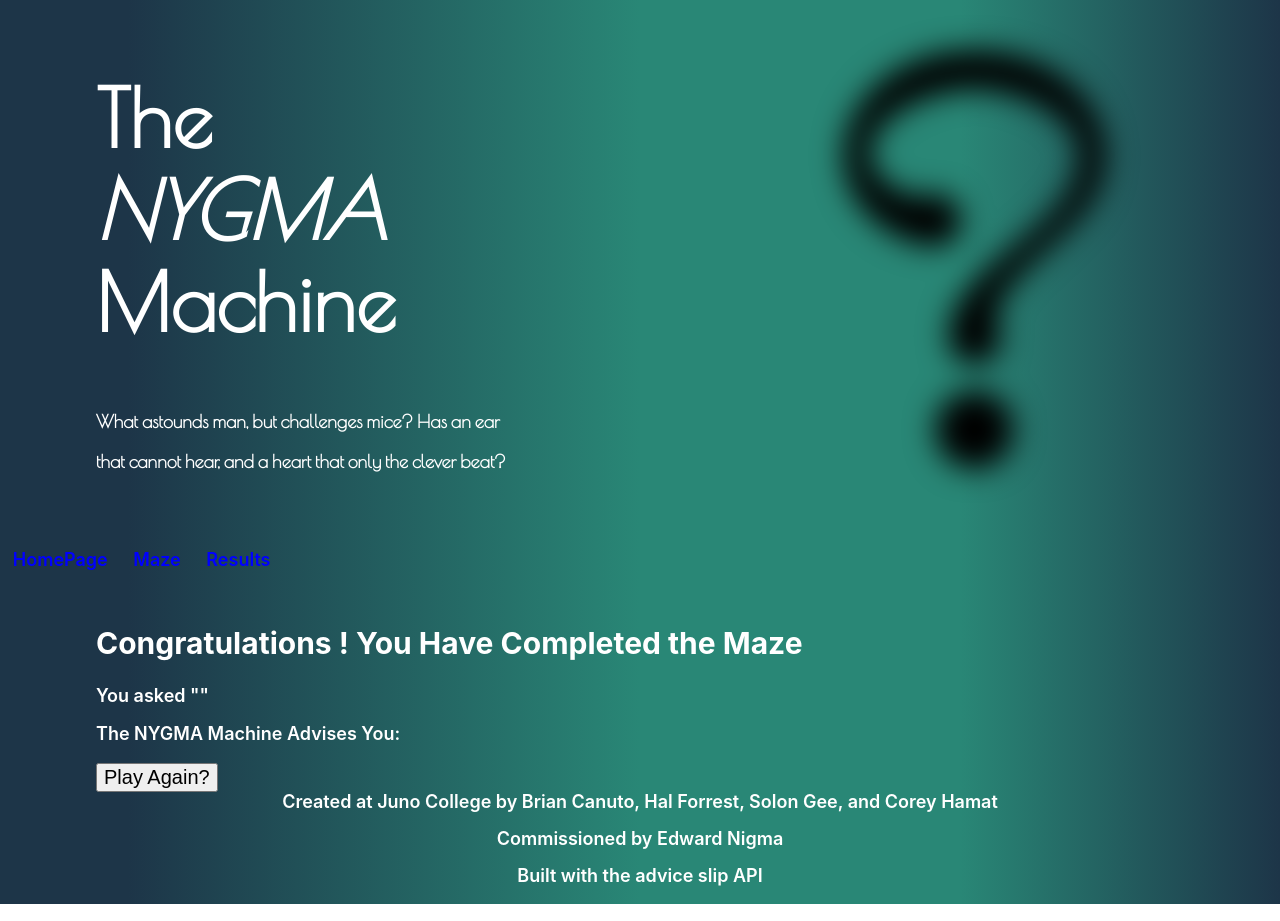
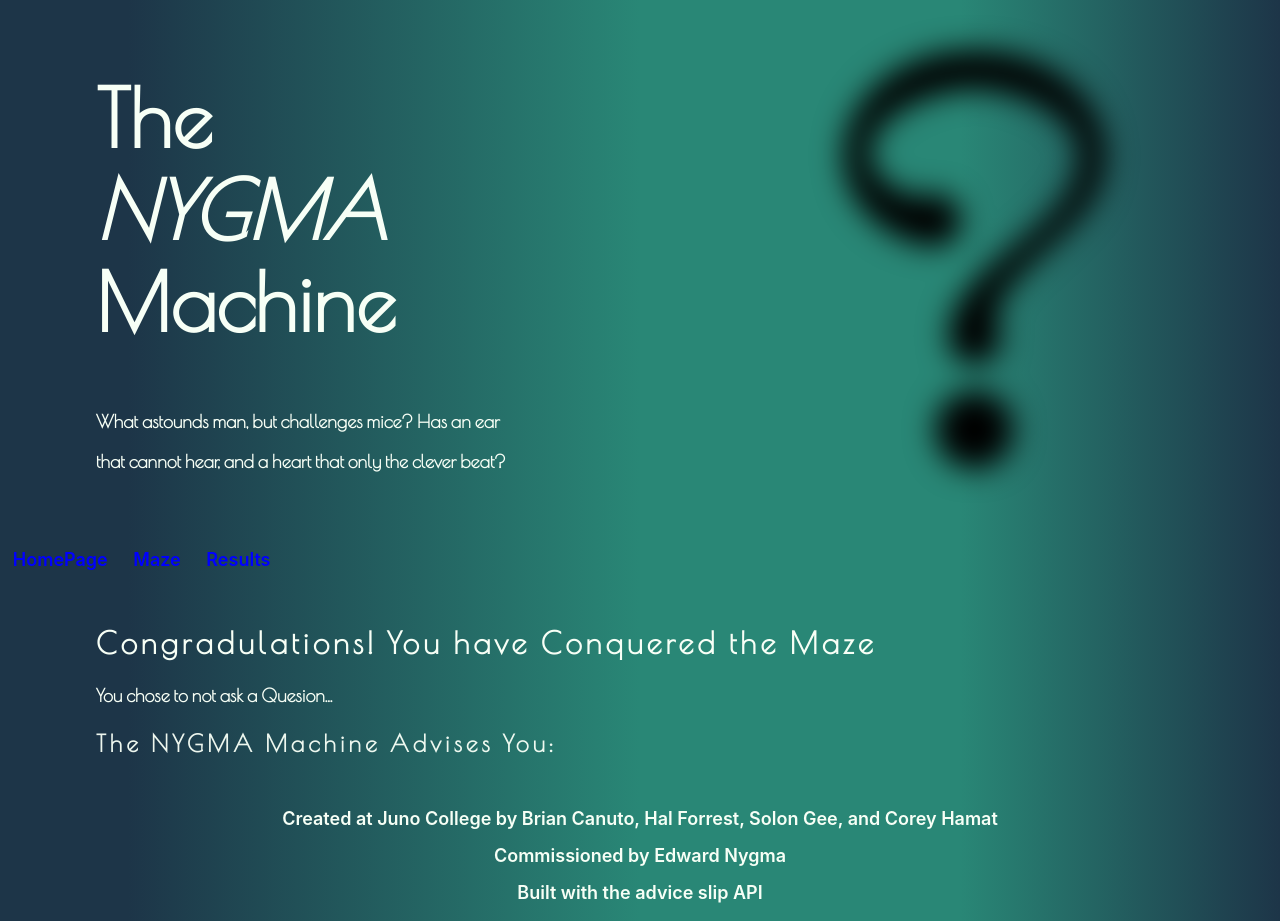
Before and after one commit to nygma-machine/project-4, a React (Create React App) app: page /Advice in a window 1280 px wide. Built offline with nearby package versions, Linux system fonts and the light colour scheme; no server answers.

Commit message:
added animations when displaying the results :crystal_ball: :sparkles: :fireworks:

```diff
--- a/src/Advice.js
+++ b/src/Advice.js
@@ -25,13 +25,23 @@ const Advice = (props) => {
 	return (
         <>
           <div className="wrapper">
-            <h2>Congratulations {name}! You Have Completed the Maze</h2>
-            <p>You asked "{question}"</p>
-            <p>The NYGMA Machine Advises You:</p>
-            <p>{advice}</p>
-            <Link to='/'>
-              <button>Play Again?</button>
-            </Link>
+            <div className="results">
+            {name !== "" ? (
+              <h2 className="congrats">Congratulations {name}! You Have Conquered the Maze</h2>
+              ) : (
+              <h2 className="congrats">Congradulations! You have Conquered the Maze</h2>
+              )}
+              {question !== "" ? (
+              <p className="repeatQuestion">You asked <span>{`"${question}"`}</span></p>
+              ) : (
+              <p className="repeatQuestion">You chose to not ask a Quesion...</p>
+              )}
+              <h3 className="adviceHead">The NYGMA Machine Advises You:</h3>
+              <p className="advice">{advice}</p>
+              <Link to='/'>
+                <button className="repeatGame">Play Again?</button>
+              </Link>
+            </div>
           </div>
         </>
     )
--- a/src/App.js
+++ b/src/App.js
@@ -111,7 +111,7 @@ function App() {
 			</div>
 			<footer>
 				<a href="https://junocollege.com">Created at Juno College by Brian Canuto, Hal Forrest, Solon Gee, and Corey Hamat</a>
-				<p>Commissioned by Edward Nigma</p>
+				<p>Commissioned by Edward Nygma</p>
 				<p>Built with the <span><a href="https://api.adviceslip.com/">advice slip API</a></span></p>
 			</footer>
 		</Router >
--- a/src/Results.js
+++ b/src/Results.js
@@ -32,20 +32,19 @@ const Results = (props) => {
 			<div className="wrapper">
 				<div class="results">
 					{name !== "" ? (
-						<h2>Congratulations {name}! You Have Conquered the Maze</h2>
+						<h2 className="congrats">Congratulations {name}! You Have Conquered the Maze</h2>
 					) : (
-						<h2>Congradulations! You have Conquered the Maze</h2>
+						<h2 className="congrats">Congradulations! You have Conquered the Maze</h2>
 					)}
-					{question !== " " ? (
-						<p>You asked <span>{`"${question}"`}</span></p>
+					{question !== "" ? (
+						<p className="repeatQuestion">You asked <span>{`"${question}"`}</span></p>
 					) : (
-						<>
-						</>
+						<p className="repeatQuestion">You chose to not ask a Quesion...</p>
 					)}
-					<p>The NYGMA Machine Advises You:</p>
-					<p>{advice.advice}</p>
+					<h3 className="adviceHead">The NYGMA Machine Advises You:</h3>
+					<p className="advice">{advice.advice}</p>
 					<Link to='/'>
-						<button>Play Again?</button>
+						<button className="repeatGame">Play Again?</button>
 					</Link>
 				</div>
 			</div>
--- /dev/null
+++ b/src/styles/scss/_Results.scss
@@ -0,0 +1,19 @@
+.congrats {
+    @include fadeIn("0s");
+}
+
+.repeatQuestion {
+    @include fadeIn("2s");
+}
+
+.adviceHead {
+    @include fadeIn("4s");
+}
+
+.advice {
+    @include fadeIn("6s");
+}
+
+.repeatGame {
+    @include fadeIn("10s");
+}
--- a/src/styles/scss/_typography.scss
+++ b/src/styles/scss/_typography.scss
@@ -1,14 +1,27 @@
 body {
-  color: #fff;
-  font-weight: 600;
+    color: #f7fff6;
+    font-weight: 600;
 }
 
 a {
-  color: #fff;
-  text-decoration: none;
+    color: #f7fff6;
+    text-decoration: none;
 }
 
 p,
 footer a {
-  font-size: 0.9rem;
+    font-size: 0.9rem;
 }
+
+.results {
+    font-family: $headerFont;
+    .advice {
+        font-family: $bodyFont;
+    }
+}
+
+h2,
+h3 {
+    // color: #f7fff6;
+    letter-spacing: 0.2rem;
+}
--- a/src/styles/scss/styles.css
+++ b/src/styles/scss/styles.css
@@ -279,20 +279,64 @@ img {
   display: block;
 }
 
+@-webkit-keyframes resultsFade {
+  0% {
+    opacity: 0%;
+  }
+  100% {
+    opacity: 100%;
+  }
+}
+
+@keyframes resultsFade {
+  0% {
+    opacity: 0%;
+  }
+  100% {
+    opacity: 100%;
+  }
+}
+@-webkit-keyframes wait {
+  0% {
+    opacity: 0%;
+  }
+  100% {
+    opacity: 0%;
+  }
+}
+@keyframes wait {
+  0% {
+    opacity: 0%;
+  }
+  100% {
+    opacity: 0%;
+  }
+}
 body {
-  color: #fff;
+  color: #f7fff6;
   font-weight: 600;
 }
 
 a {
-  color: #fff;
+  color: #f7fff6;
   text-decoration: none;
 }
-
 
 p,
 footer a {
   font-size: 0.9rem;
+}
+
+.results {
+  font-family: "Poiret One", cursive;
+}
+.results .advice {
+  font-family: "Hind Siliguri", sans-serif;
+}
+
+h2,
+h3 {
+  letter-spacing: 0.2rem;
 }
 
 ul,
@@ -301,7 +345,8 @@ li {
   margin: 0;
   padding: 0;
 }
-ul a, li a {
+ul a,
+li a {
   color: blue;
 }
 
@@ -488,6 +533,31 @@ ul li {
     background-position: 0% 100%;
   }
 }
+.congrats {
+  -webkit-animation: wait 0s, resultsFade 2s 0s;
+          animation: wait 0s, resultsFade 2s 0s;
+}
+
+.repeatQuestion {
+  -webkit-animation: wait 2s, resultsFade 2s 2s;
+          animation: wait 2s, resultsFade 2s 2s;
+}
+
+.adviceHead {
+  -webkit-animation: wait 4s, resultsFade 2s 4s;
+          animation: wait 4s, resultsFade 2s 4s;
+}
+
+.advice {
+  -webkit-animation: wait 6s, resultsFade 2s 6s;
+          animation: wait 6s, resultsFade 2s 6s;
+}
+
+.repeatGame {
+  -webkit-animation: wait 10s, resultsFade 2s 10s;
+          animation: wait 10s, resultsFade 2s 10s;
+}
+
 html {
   font-size: 125%;
   font-family: "Hind Siliguri", sans-serif;
--- a/src/styles/scss/styles.scss
+++ b/src/styles/scss/styles.scss
@@ -4,6 +4,7 @@
 @import "App";
 @import "HomePage";
 @import "Maze";
+@import "Results";
 
 html {
     font-size: 125%;
```
Also changed, not shown: src/styles/scss/_vars.scss (+25 -3 lines), 1 other file (tests, documents, lock files or other folders).
